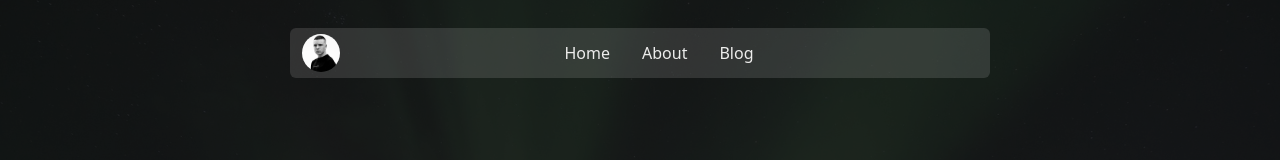
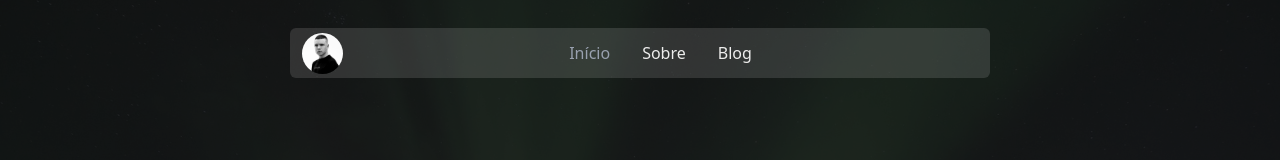
Before and after one commit to ciavhugo/vug-app, a Next.js app: page / in a window 1280 px wide. Shown: the top 160 px of the page. Built offline with nearby package versions, Linux system fonts and the light colour scheme.

Commit message:
fix: navLink

```diff
--- a/src/components/frames/HeaderNavigationMenu/index.tsx
+++ b/src/components/frames/HeaderNavigationMenu/index.tsx
@@ -1,33 +1,33 @@
+"use client";
+
 import Link from "next/link";
+import { usePathname } from "next/navigation";
 
 export function HeaderNavigationMenu() {
+  const pathname = usePathname();
+
+  const getNavLink = (path: string, cursorClass = "cursor-grabbing") =>
+    `${cursorClass} transition-colors duration-300 ${
+      pathname === path ? "text-gray-400" : "hover:text-gray-400"
+    }`;
+
   return (
     <section className="bg-[#D9D9D9]/15 w-full max-w-[700px] h-[50px] rounded-md mt-7 flex items-center justify-center px-3">
       <img
         src="/VictorMachado.svg"
         alt="VM"
-        className="w-[38px] h-[38px] cursor-grabbing transition-transform duration-300 hover:scale-115 hidden sm:block"
+        className="w-[41px] h-[41px] hidden sm:block"
       />
 
       <div className="flex-1 flex justify-center gap-8 text-[16px] font-normal">
-        <Link
-          href="/"
-          className="cursor-grabbing hover:text-gray-400 transition-colors duration-300"
-        >
-          Home
+        <Link href="/" className={getNavLink("/")}>
+          Início
         </Link>
 
-        <Link
-          href="/about"
-          className="cursor-help  hover:text-gray-400 transition-colors duration-300"
-        >
-          About
+        <Link href="/about" className={getNavLink("/about", "cursor-help")}>
+          Sobre
         </Link>
-
-        <Link
-          href="/blog"
-          className="cursor-grabbing hover:text-gray-400 transition-colors duration-300"
-        >
+        <Link href="/blog" className={getNavLink("/blog")}>
           Blog
         </Link>
       </div>
```
